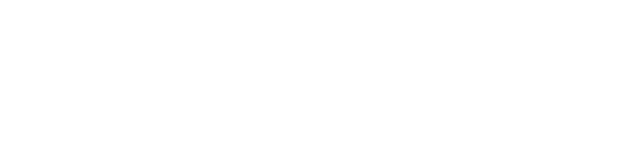
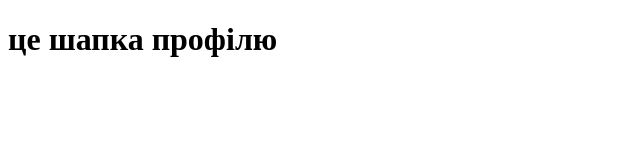
Before and after one commit to Taras-Veremchuk/home-work1, a plain HTML site: page index.html in a window 1280 px wide. Shown: the whole page, without its empty margins (0-640 px from the left). Drawn offline with Linux system fonts and the light colour scheme; files that its build step writes are made by us from their sources.

Commit message:
додав шапку профілю

```diff
--- a/index.html
+++ b/index.html
@@ -5,6 +5,7 @@
     <title>Git rules</title>
 </head>
 <body>
+    <h1>це шапка профілю </h1>
 
 </body>
 </html>
```
